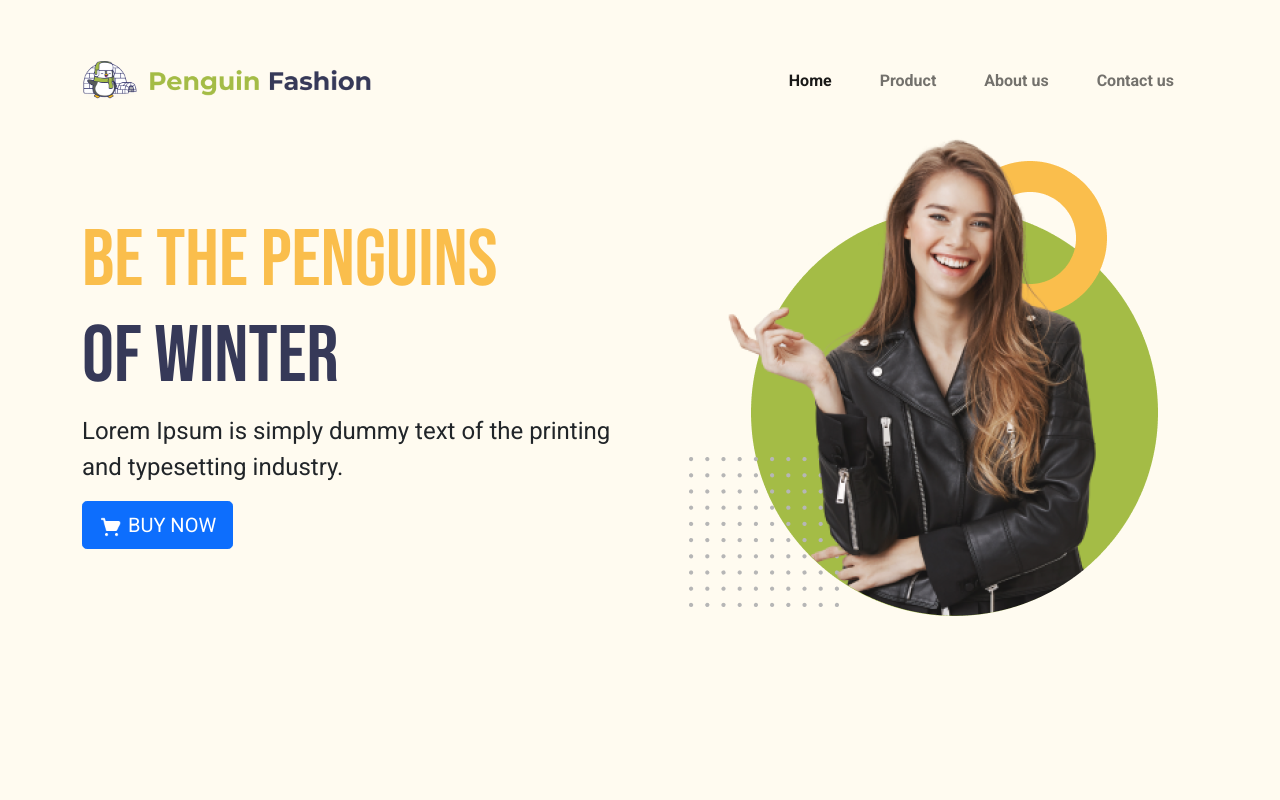
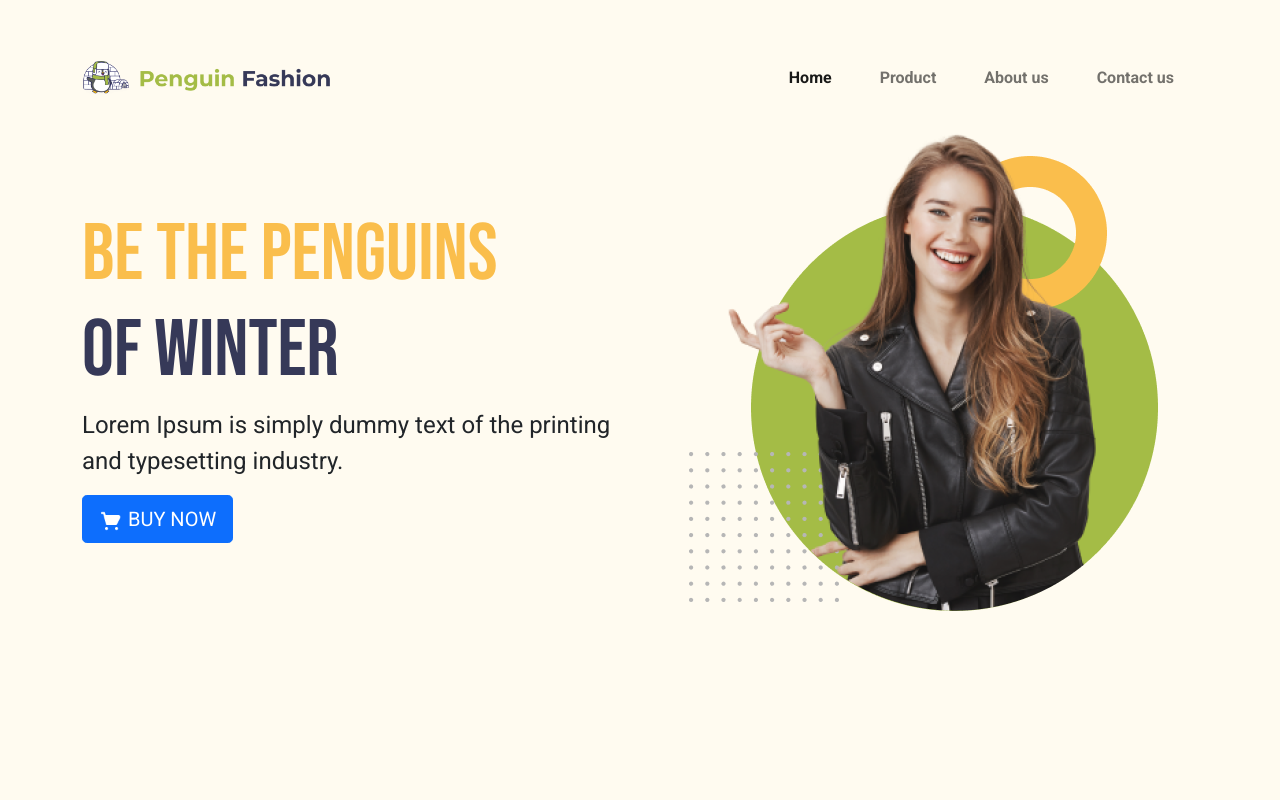
Before and after one commit to asaduzzaman599/penguin-fasion, a plain HTML site: page index.html in a window 1280 px wide. Shown: the top 800 px of the page. Drawn offline with nearby package versions, Linux system fonts and the light colour scheme.

Commit message:
navbar updated

```diff
--- a/index.html
+++ b/index.html
@@ -17,7 +17,7 @@
     <header class="header-part pt-md-5" >
         <nav class="navbar navbar-expand-lg navbar-light sticky-top " style="background-color: #FFFBF0;">
             <div class="container">
-              <a class="navbar-brand" href="#"><img class="img-fluid" src="images/logo.png" alt="" width="291.11px"  height=" 39.27px"></a>
+              <a class="navbar-brand" href="#"><img class="img-fluid" src="images/logo.png" alt="" width="250"  height=" 39.27px"></a>
               <button class="navbar-toggler" type="button" data-bs-toggle="collapse" data-bs-target="#navbarNav" aria-controls="navbarNav" aria-expanded="false" aria-label="Toggle navigation">
                 <span class="navbar-toggler-icon"></span>
               </button>
```
